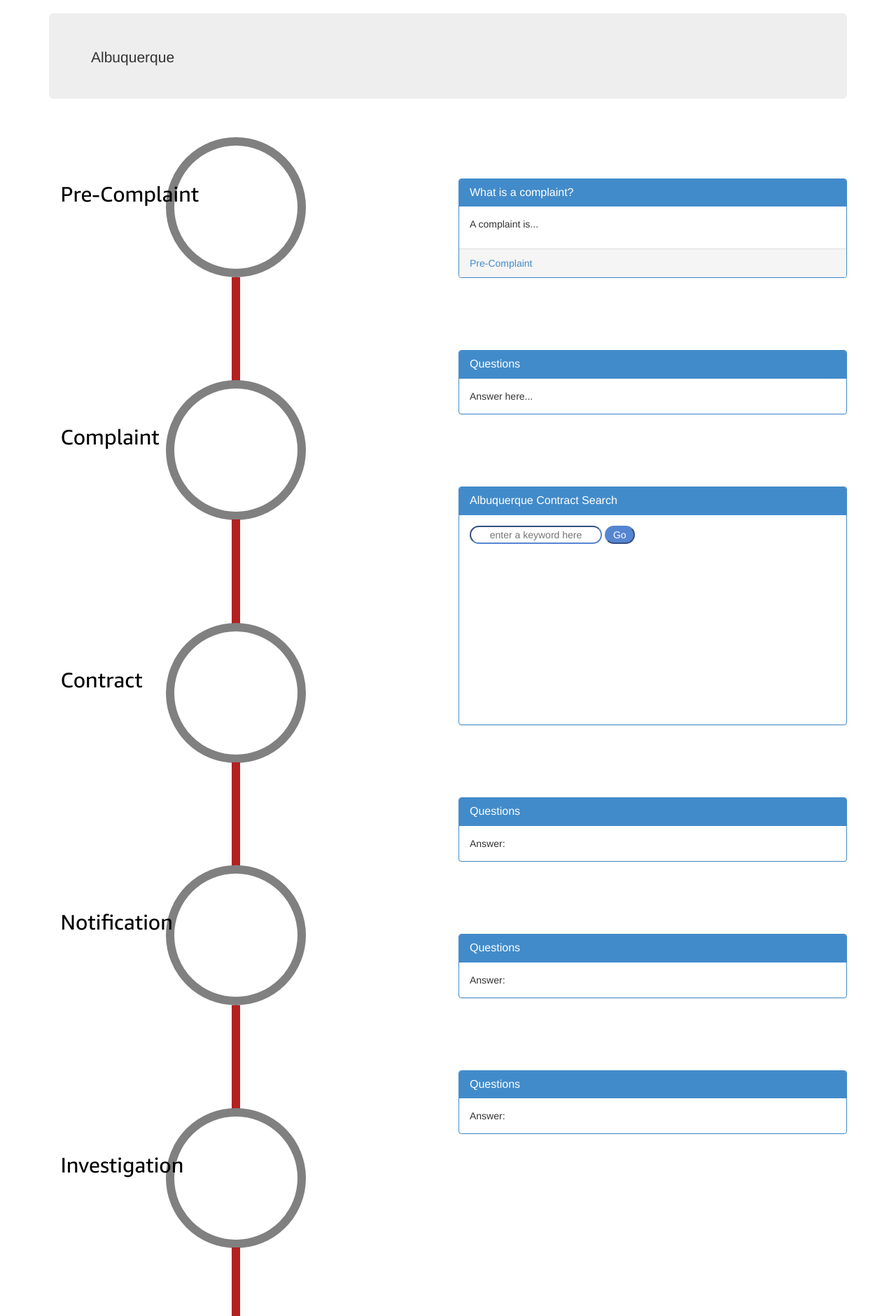
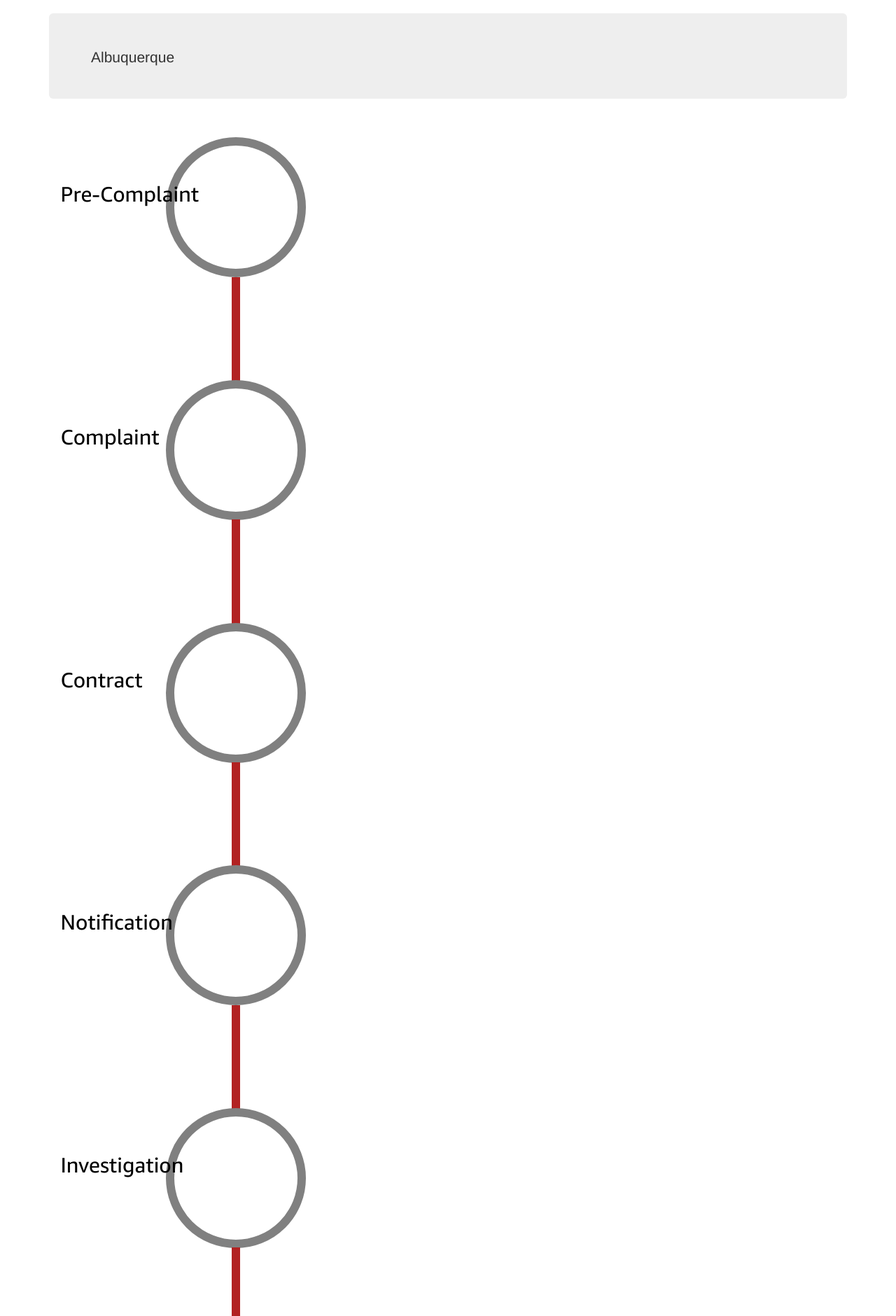
Before and after one commit to CAASI-G2A/g2a-website, a Django app: page /complaint/1 in a window 1280 px wide. Shown: the part 51-1931 px from the top of the page at 70% size. Run offline with Django 3.2, Linux system fonts and the light colour scheme; data comes from the database, SQL or seed files in the repository; data that the repository does not hold is empty; some libraries are stand-ins or nearby versions.

Commit message:
sticky panels

```diff
--- a/PPUC/app/models.py
+++ b/PPUC/app/models.py
@@ -21,7 +21,7 @@ class Contract(models.Model):
     text = models.TextField()
     is_parsed = models.BooleanField(default=False)
     def __str__(self):
-       return self.location
+       return self.location.name
 
 class Sentence(models.Model):
     location = models.ForeignKey(Location, related_name='sentences', on_delete=models.CASCADE)
--- a/PPUC/app/static/app/scripts/scripts.js
+++ b/PPUC/app/static/app/scripts/scripts.js
@@ -1,6 +1,11 @@
 function showCategory(c) {
     //on click set all elements to hidden and who the one we want
-
+    document.getElementById("pre-complaintPanel").style.display = "none";
+    document.getElementById("complaintPanel").style.display = "none";
+    document.getElementById("contractPanel").style.display = "none";
+    document.getElementById("notificationPanel").style.display = "none";
+    document.getElementById("investigationPanel").style.display = "none";
+    document.getElementById("resultPanel").style.display = "none";
     document.getElementById(c + "Answer").innerHTML = "Answer:"
     switch (c) {
         case c = "Pre-Complaint":
@@ -22,11 +27,20 @@ function showCategory(c) {
 }
 function showPreComplaint() {
     //on click set all elements to hidden and who the one we want
-
+    document.getElementById("complaintPanel").style.display = "none";
+    document.getElementById("contractPanel").style.display = "none";
+    document.getElementById("notificationPanel").style.display = "none";
+    document.getElementById("investigationPanel").style.display = "none";
+    document.getElementById("resultPanel").style.display = "none";
     document.getElementById("pre-complaintPanel").style.display = "block";
 }
 function showContractSearch() {
     //on click set all elements to hidden and who the one we want
+    document.getElementById("pre-complaintPanel").style.display = "none";
+    document.getElementById("complaintPanel").style.display = "none";
+    document.getElementById("notificationPanel").style.display = "none";
+    document.getElementById("investigationPanel").style.display = "none";
+    document.getElementById("resultPanel").style.display = "none";
     document.getElementById("contractPanel").style.display = "block";
 }
 function setAnswer(answer,c) {
--- a/PPUC/app/templates/app/complaint.html
+++ b/PPUC/app/templates/app/complaint.html
@@ -3,11 +3,7 @@
 {% block content %}
 <div class="container-fluid">
     <div class="jumbotron" style="padding-bottom:25px;">
-         {% if location %}
-            <p class="lead">{{location.name}}</p>
-        {% else %}
-            <p class="lead">Generic</p>
-        {% endif %}
+        <p class="lead">{{location.name}}</p>
     </div>
     <div class="row">
         <div class="col-md-6">
@@ -48,7 +44,7 @@
             </div>
         </div>
         <!-- Pre-Complaint Panel-->
-        <div class="col-md-6" id="pre-complaintPanel" style="display:block">
+        <div class="col-md-6" id="pre-complaintPanel" style="display:none; position:sticky; top: 0;">
             <div class="Qs">
                 <div class="panel panel-primary">
                   <div class="panel-heading">
@@ -64,24 +60,18 @@
             </div>
         </div>
         <!-- Complaint Panel-->
-        <div class="col-md-6" id="complaintPanel" style="display:block">
+        <div class="col-md-6" id="complaintPanel" style="display:none; position:sticky; top: 0;">
             <div class="Qs">
                 <div class="panel panel-primary">
                   <div class="panel-heading">
                     <h3 class="panel-title">Questions</h3>
                   </div>
                   <div class="list-group">
-                      {% if location %}
                         {% for q in questions %}
                             {% if q.category == 'Complaint' %}
                                 <a href="#" class="list-group-item" onclick="setAnswer('{{q.a}}','{{q.category}}')">{{q.q}}</a>
                             {% endif %}
                         {% endfor %}
-                      {% else %}
-                          <a href="#" class="list-group-item" onclick="setAnswer('Answer to complaint question one', 'Complaint')">Test Question 1 for complaint Generic</a>
-                          <a href="#" class="list-group-item" onclick="setAnswer('Answer to complaint question 2', 'Complaint')">Test Question 2 for complaint Generic</a>
-                          <a href="#" class="list-group-item" onclick="setAnswer('Answer to complaint question 3', 'Complaint')">Test Question 3 for complaint Generic</a>
-                      {% endif %}
                   </div>
                     <div class="panel-body" id="ComplaintAnswer">
                         Answer here...
@@ -90,7 +80,7 @@
             </div>
         </div>
         <!-- Contract Panel-->
-        <div class="col-md-6" id="contractPanel" style="display:block">
+        <div class="col-md-6" id="contractPanel" style="display:none; position:sticky; top: 0;">
                 <div class="panel panel-primary">
                     <div class="panel-heading">
                         <h3 class="panel-title">{{location}} Contract Search</h3>
@@ -113,24 +103,18 @@
                 </div>
          </div>
         <!-- Notification Panel-->
-        <div class="col-md-6" id="notificationPanel" style="display:block">
+        <div class="col-md-6" id="notificationPanel" style="display:none; position:sticky; top: 0;">
             <div class="Qs">
                 <div class="panel panel-primary">
                   <div class="panel-heading">
                     <h3 class="panel-title">Questions</h3>
                   </div>
                   <div class="list-group">
-                      {% if location %}
                         {% for q in questions %}
                             {% if q.category == 'Notification' %}
                                 <a href="#" class="list-group-item" onclick="setAnswer('{{q.a}}','{{q.category}}')">{{q.q}}</a>
                             {% endif %}
                         {% endfor %}
-                      {% else %}
-                          <a href="#" class="list-group-item" onclick="setAnswer('Answer to notification question one', 'Notification')">Test Question 1 for notification Generic</a>
-                          <a href="#" class="list-group-item" onclick="setAnswer('Answer to notification question 2', 'Notification')">Test Question 2 for notification Generic</a>
-                          <a href="#" class="list-group-item" onclick="setAnswer('Answer to notification question 3', 'Notification')" >Test Question 3 for notification Generic</a>
-                      {% endif %}
                   </div>
                     <div class="panel-body" id="NotificationAnswer">
                         Answer:
@@ -139,24 +123,18 @@
             </div>
         </div>
         <!-- Investigation Panel-->
-        <div class="col-md-6" id="investigationPanel" style="display:block">
+        <div class="col-md-6" id="investigationPanel" style="display:none; position:sticky; top: 0;">
             <div class="Qs">
                 <div class="panel panel-primary">
                   <div class="panel-heading">
                     <h3 class="panel-title">Questions</h3>
                   </div>
                   <div class="list-group">
-                      {% if location %}
                         {% for q in questions %}
                             {% if q.category == 'Investigation' %}
                                 <a href="#" class="list-group-item" onclick="setAnswer('{{q.a}}','{{q.category}}')">{{q.q}}</a>
                             {% endif %}
                         {% endfor %}
-                      {% else %}
-                          <a href="#" class="list-group-item" onclick="setAnswer('Answer to investigation question one', 'Investigation')">Test Question 1 for investigation Generic</a>
-                          <a href="#" class="list-group-item" onclick="setAnswer('Answer to investigation question 2', 'Investigation')">Test Question 2 for investigation Generic</a>
-                          <a href="#" class="list-group-item" onclick="setAnswer('Answer to investigation question 3', 'Investigation')">Test Question 3 for investigation Generic</a>
-                      {% endif %}
                   </div>
                     <div class="panel-body" id="InvestigationAnswer">
                         Answer:
@@ -165,24 +143,18 @@
             </div>
         </div>
         <!-- Result Panel-->
-        <div class="col-md-6" id="resultPanel" style="display:block">
+        <div class="col-md-6" id="resultPanel" style="display:none; position:sticky; top: 0;">
             <div class="Qs">
                 <div class="panel panel-primary">
                   <div class="panel-heading">
                     <h3 class="panel-title">Questions</h3>
                   </div>
                   <div class="list-group">
-                      {% if location %}
                         {% for q in questions %}
                             {% if q.category == 'Result' %}
                                 <a href="#" class="list-group-item" onclick="setAnswer('{{q.a}}','{{q.category}}')">{{q.q}}</a>
                             {% endif %}
                         {% endfor %}
-                      {% else %}
-                          <a href="#" class="list-group-item" onclick="setAnswer('Answer to result question one', 'Result')">Test Question 1 for result Generic</a>
-                          <a href="#" class="list-group-item" onclick="setAnswer('Answer to result question 2', 'Result')">Test Question 2 for result Generic</a>
-                          <a href="#" class="list-group-item" onclick="setAnswer('Answer to result question 3', 'Result')">Test Question 3 for result Generic</a>
-                      {% endif %}
                   </div>
                     <div class="panel-body" id="ResultAnswer">
                         Answer:
--- a/PPUC/app/templates/app/index.html
+++ b/PPUC/app/templates/app/index.html
@@ -33,7 +33,7 @@
 
 <div class="jumbotron">
     <h2><a href="/search_contract">Explore police contracts</a></h2>
-    <p class="lead">Search by keyword our databse of police contracts</p>
+    <p class="lead">Search by keyword our database of police contracts</p>
 </div>
 
 <div class="jumbotron">
```
